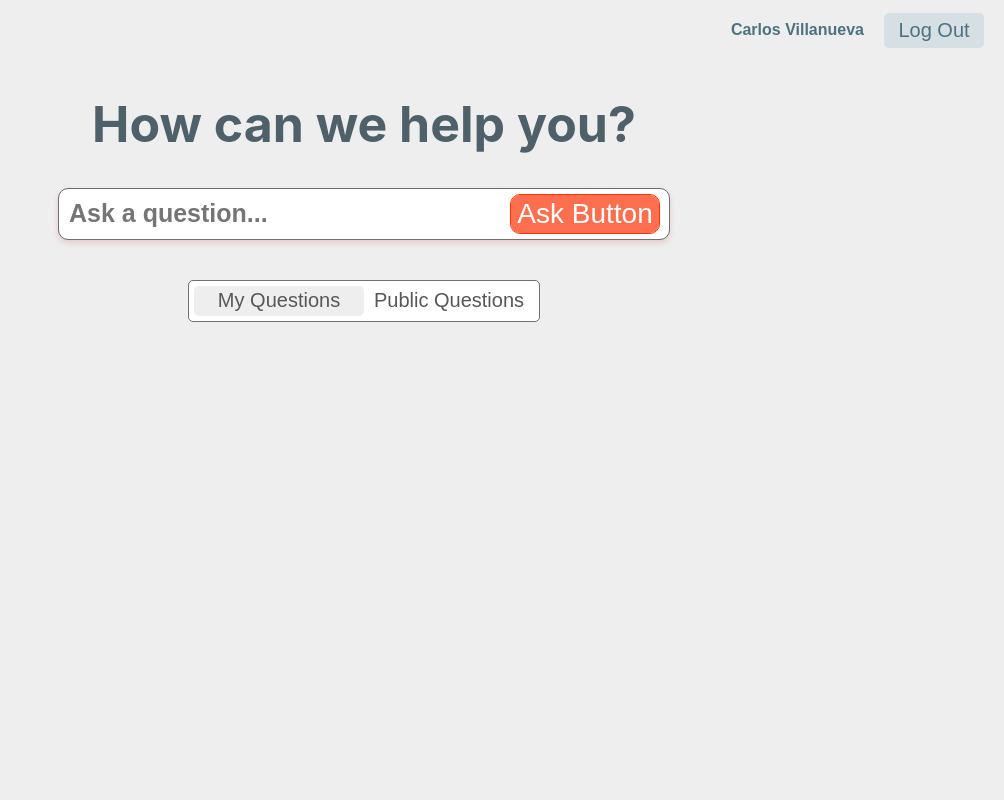
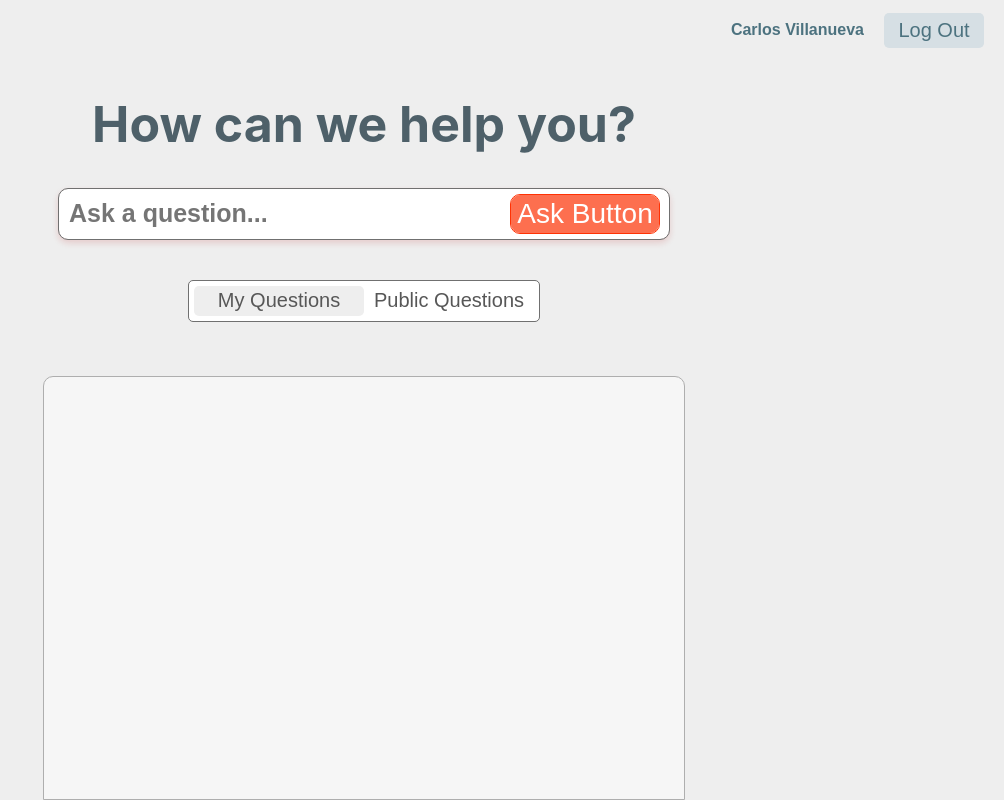
Before and after one commit to VCarlosJP/preguntamelo, a React (Create React App) app: page /dashboard in a window 1280 px wide. Shown: the whole page, without its empty margins (276-1280 px from the left). Built offline with nearby package versions, Linux system fonts and the light colour scheme.

Commit message:
UserDashboard Component Layout Completed

```diff
--- a/src/App.scss
+++ b/src/App.scss
@@ -3,6 +3,12 @@ $small-titles-color: #4c727f;
 
 body {
   background: $base-color;
+}
+
+html,
+body {
+  height: 100%;
+  margin: 0;
 }
 
 button,
@@ -150,3 +156,19 @@ input {
   color: #575757;
   opacity: 1;
 }
+
+.questions-main-container {
+  display: flex;
+  justify-content: center;
+}
+
+.questions-main {
+  background: #ffffff 0% 0% no-repeat padding-box;
+  border: 1px solid #707070;
+  border-radius: 10px 10px 0px 0px;
+  opacity: 0.5;
+  width: 50%;
+  position: absolute;
+  top: 47%;
+  bottom: 0;
+}
--- a/src/components/UserDashboard.js
+++ b/src/components/UserDashboard.js
@@ -31,6 +31,10 @@ export default class UserDashboard extends React.Component {
             </button>
           </div>
         </div>
+
+        <div className="questions-main-container">
+          <div className="questions-main"></div>
+        </div>
       </div>
     );
   }
```
Also changed, not shown: 1 other file (tests, documents, lock files or other folders).
